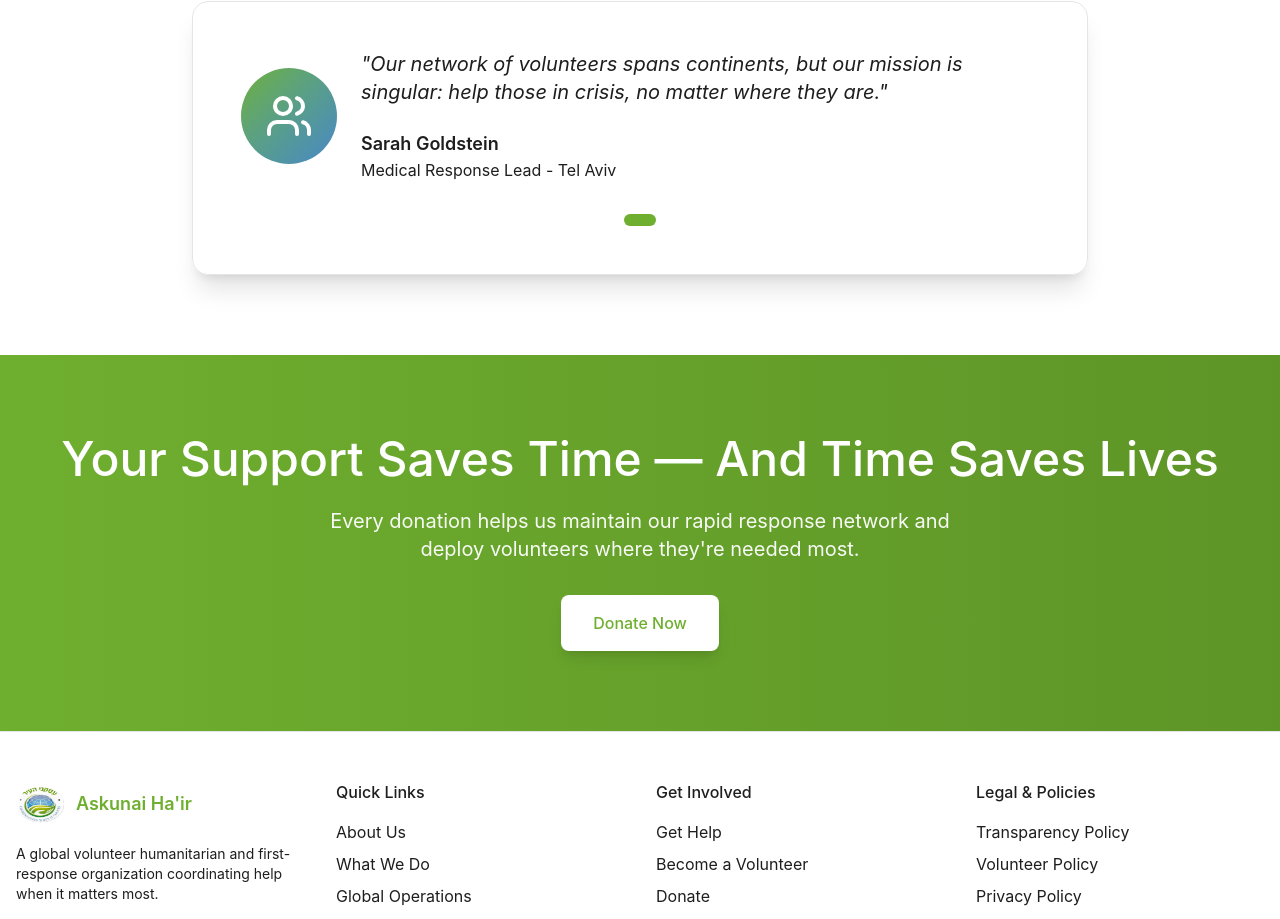
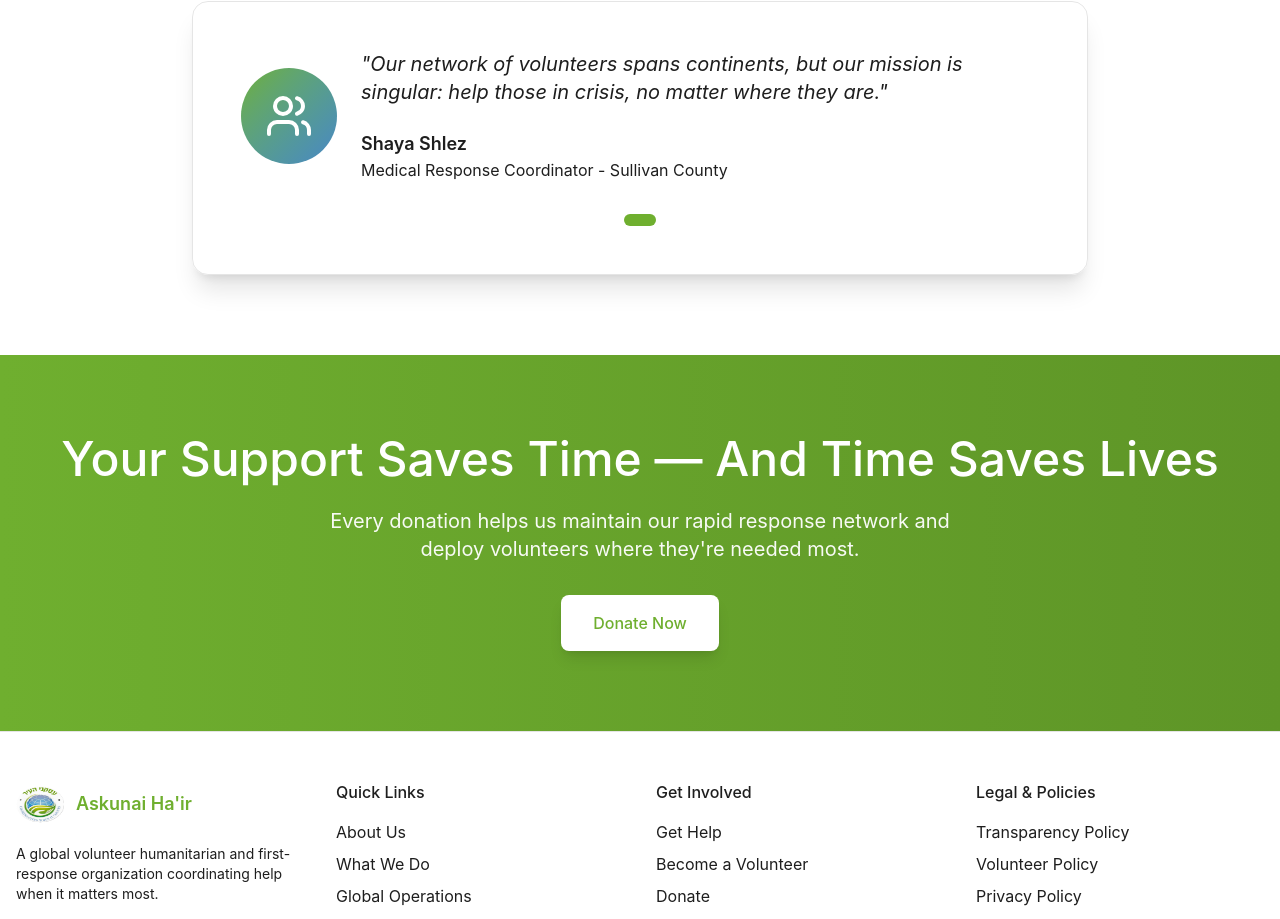
Before and after one commit to TheUriF/ploink, a React (Vite) app: page / in a window 1280 px wide. Shown: the part 2178-3097 px from the top of the page. Built offline with nearby package versions, Linux system fonts and the light colour scheme.

Commit message:
Update volunteer details in Home component

```diff
--- a/src/app/pages/Home.tsx
+++ b/src/app/pages/Home.tsx
@@ -54,8 +54,8 @@ export function Home() {
       image: 'volunteer elderly man',
     },
     {
-      name: 'Sarah Goldstein',
-      role: 'Medical Response Lead - Tel Aviv',
+      name: 'Shaya Shlez',
+      role: 'Medical Response Coordinator - Sullivan County',
       quote: 'Our network of volunteers spans continents, but our mission is singular: help those in crisis, no matter where they are.',
       image: 'volunteer medical professional woman',
     },
```
